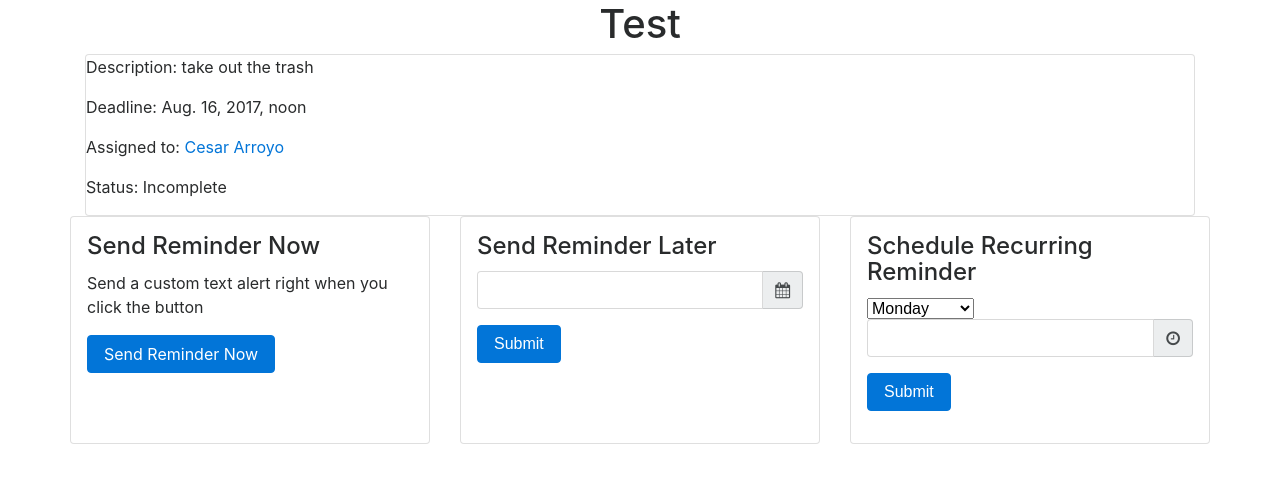
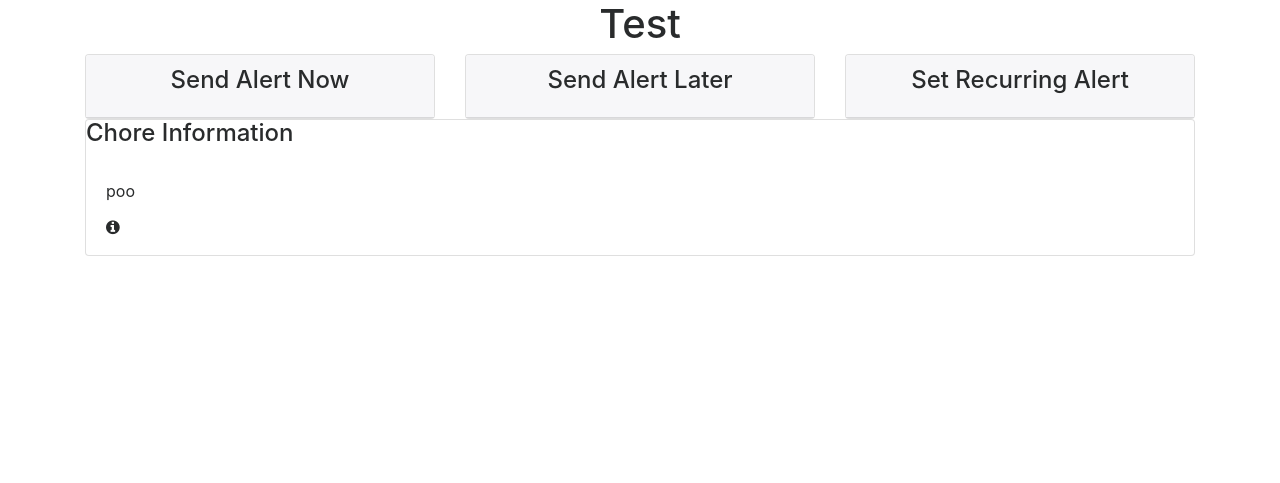
Before and after one commit to apramz/project2, a Django app: page /reminder/chore/test/ in a window 1280 px wide. Shown: the part 58-541 px from the top of the page. Run offline with Django 3.2, Linux system fonts and the light colour scheme; data comes from the database, SQL or seed files in the repository; both versions use the stored data as it was after the commit; some libraries are stand-ins or nearby versions.

Commit message:
fixing chore page

```diff
--- a/reminder/static/reminder/css/main.css
+++ b/reminder/static/reminder/css/main.css
@@ -55,6 +55,25 @@
 
 /********************************
 *********************************
+			CHORE PAGE
+*********************************
+*********************************/
+
+.chore-info {
+	text-align: center;
+}
+
+.chore-info .card-block {
+	padding: 0;
+}
+
+.chore-info p {
+	margin-top: 1rem;
+	font-size: 0.8rem;
+}
+
+/********************************
+*********************************
 			FORMS
 *********************************
 *********************************/
--- a/reminder/templates/reminder/view_chore.html
+++ b/reminder/templates/reminder/view_chore.html
@@ -3,27 +3,19 @@
 
 {% block content %}
 	<div class='row'>
+		{% comment %}
 		<div class='col-lg-12'>
-			<div class='card'>
-				<p>Description: {{ chore.description }}</p>
-				<p>Deadline: {{ chore.deadline }}</p>
-				<p>Assigned to: <a href="{{ chore.roommate.get_absolute_url }}">{{ chore.roommate }}</a></p>
-				<p>Status: {{ chore.get_status_display }}</p>
-			</div>
-		</div>
-	<div class='row'>
-		<div class='col-lg-12'>
-			<div class='card-deck'>
+			<div class='card-deck text-center'>
 				<div class='card'>
-					<div class='card-body'>
-						<h4 class='card-title'>Send Reminder Now</h4>
+					<div class="card-header" data-toggle="collapse" href="#form_alert_now"><h4 class='card-title'>Send Reminder Now</h4></div>
+					<div class='card-block' id="form_alert_now">
 						<p>Send a custom text alert right when you click the button</p>
 						<p><a class='btn btn-primary' href="{% url 'alert_now' slug=chore.slug %}">Send Reminder Now</a></p>
 					</div>
 				</div>
 				<div class='card'>
-					<div class='card-body'>
-						<h4 class='card-title'>Send Reminder Later</h4>
+					<div class="card-header" data-toggle="collapse" href="#form_alert_later"><h4 class='card-title'>Send Reminder Later</h4></div>
+					<div class='card-block' id="form_alert_later">
 						<form id="alert_later" action="{% url 'alert_later' slug=chore.slug %}" method="POST">
 							{% csrf_token %}
 							<div class="form-group">
@@ -39,8 +31,8 @@
 					</div>
 				</div>
 				<div class='card'>
-					<div class='card-body'>
-						<h4 class='card-title'>Schedule Recurring Reminder</h4>
+					<div class="card-header" data-toggle="collapse" href="#form_alert_recurring"><h4 class='card-title'>Schedule Recurring Reminder</h4></div>
+					<div class='card-body' id="form_alert_recurring">
 						<form id='alert_recurring' action="{% url 'alert_recurring' slug=chore.slug %}" method="POST">
 							{% csrf_token %}
 							<select name='day' id='id_day'>
@@ -60,15 +52,79 @@
                     				</span>
 				                </div>
 				            </div>
-
-							{% comment %}
-								{{ alertrecurring_form.as_p }}
-							{% endcomment %}
 							<input class='btn btn-primary' type="submit" value="Submit" />
 						</form>
 					</div>
 				</div>
 			</div>
 		</div>
+		{% endcomment %}
+		<div class="col-lg-4">
+			<div class='card text-center'>
+				<div class="card-header" data-toggle="collapse" href="#form_alert_now"><h4 class='card-title'>Send Alert Now</h4></div>
+				<div class='card-block collapse' id="form_alert_now">
+					<p>Send a custom text alert right when you click the button</p>
+					<p><a class='btn btn-primary' href="{% url 'alert_now' slug=chore.slug %}">Send Alert Now</a></p>
+				</div>
+			</div>
+		</div>
+		<div class="col-lg-4">
+			<div class='card text-center'>
+				<div class="card-header" data-toggle="collapse" href="#form_alert_later"><h4 class='card-title'>Send Alert Later</h4></div>
+				<div class='card-block collapse' id="form_alert_later">
+					<form id="alert_later" action="{% url 'alert_later' slug=chore.slug %}" method="POST">
+						{% csrf_token %}
+						<div class="form-group">
+			                <div class="input-group date" id="datetimepicker1" data-target-input="nearest">
+			                    <input name='date' id="id_date" type="text" class="form-control datetimepicker-input" data-target="#datetimepicker1"/>
+			                    <span class="input-group-addon" data-target="#datetimepicker1" data-toggle="datetimepicker">
+			                    <span class="fa fa-calendar"></span>
+			                    </span>
+			                </div>
+			            </div>
+			            <input class='btn btn-primary' type="submit" value="Submit" />
+					</form>
+				</div>
+			</div>
+		</div>
+		<div class="col-lg-4">
+			<div class='card text-center'>
+				<div class="card-header" data-toggle="collapse" href="#form_alert_recurring"><h4 class='card-title'>Set Recurring Alert</h4></div>
+				<div class='card-body collapse' id="form_alert_recurring">
+					<form id='alert_recurring' action="{% url 'alert_recurring' slug=chore.slug %}" method="POST">
+						{% csrf_token %}
+						<select name='day' id='id_day'>
+							<option value="Monday">Monday</option>
+							<option value="Tuesday">Tuesday</option>
+							<option value="Wednesday">Wednesday</option>
+							<option value="Thursday">Thursday</option>
+							<option value="Friday">Friday</option>
+							<option value="Saturday">Saturday</option>
+							<option value="Sunday">Sunday</option>
+						</select>
+						<div class="form-group">
+            				<div class="input-group date" id="datetimepicker2" data-target-input="nearest">
+                				<input type="text" name="time" id="id_time" class="form-control datetimepicker-input" data-target="#datetimepicker2"/>
+                				<span class="input-group-addon" data-target="#datetimepicker2" data-toggle="datetimepicker">
+                    			<span class="fa fa-clock-o"></span>
+                				</span>
+			                </div>
+			            </div>
+						<input class='btn btn-primary' type="submit" value="Submit" />
+					</form>
+				</div>
+			</div>
+		</div>
+	</div>
+	<div class='row'>
+		<div class="col-lg-12">
+			<div class="card">
+				<h4 class="card-title">Chore Information</h4>
+				<div class="card-block">
+					<p>poo</p><span class="fa fa-info-circle"></span>
+
+				</div>
+			</div>
+		</div>
 	</div>
 {% endblock %}
```
Also changed, not shown: db.sqlite3.
